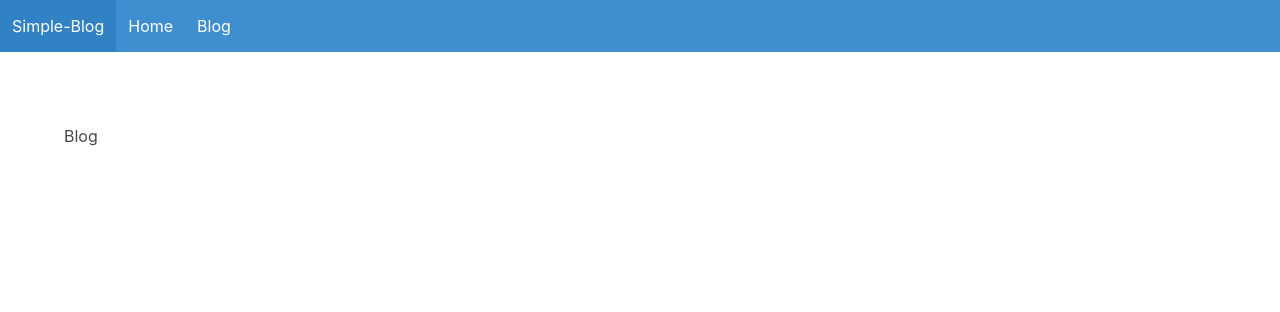
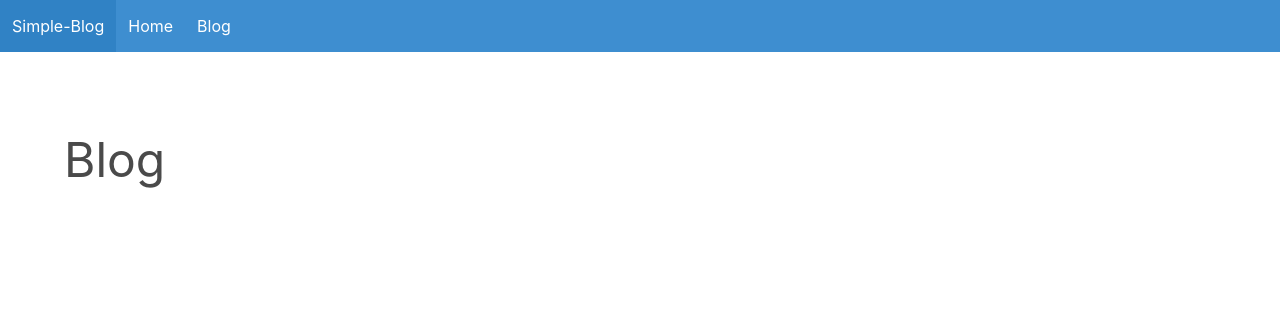
Before and after one commit to shunna87/shunnablog, a Django app: template templates/blog/blog.html in a window 1280 px wide. Shown: the top 312 px of the page. Run offline with Django 3.2, Linux system fonts and the light colour scheme; the template is opened without the code that fills it, so the values that code supplies are empty; parts of the project's set-up code (start-up, migrations or seed data) failed here and were passed over.

Commit message:
change title size of the pages

```diff
--- a/templates/blog/blog.html
+++ b/templates/blog/blog.html
@@ -1,6 +1,4 @@
-{% extends 'base.html' %}
-
-{% block content %}
-    <h1>Blog</h1>
+{% extends 'base.html' %} {% block content %}
+<h1 class="is-size-1">Blog</h1>
 
 {% endblock content %}
--- a/templates/web/index.html
+++ b/templates/web/index.html
@@ -1,3 +1,3 @@
 {% extends 'base.html' %} {% block content %}
-<h1>Home</h1>
+<h1 class="is-size-1">Home</h1>
 {% endblock content %}
```
